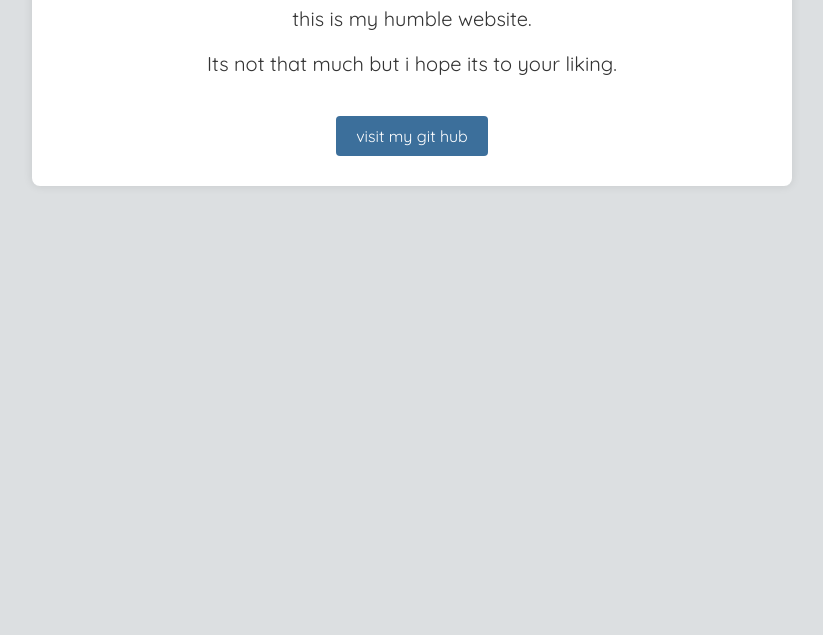
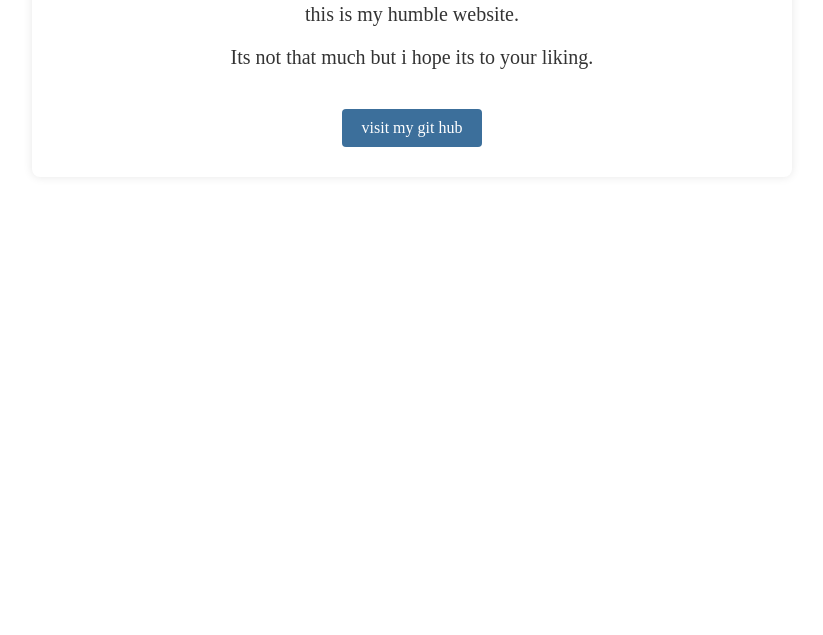
Before and after one commit to ephraimnkosi/my-Website, a plain HTML site: page index.html in a window 1280 px wide. Shown: the part 165-800 px from the top of the page, without its empty margins (228-1051 px from the left). Drawn offline with Linux system fonts and the light colour scheme.

Commit message:
Update index.html

```diff
--- a/index.html
+++ b/index.html
@@ -10,7 +10,7 @@
         body{
             color: #333;
             padding: 50px;
-            background-color: rgba(213, 217, 219, 0.829);
+            background-color: rgba(213, 217, 219, 0.829):
             font-family: 'Quicksand', sans-serif;
         }
         #container{
```
